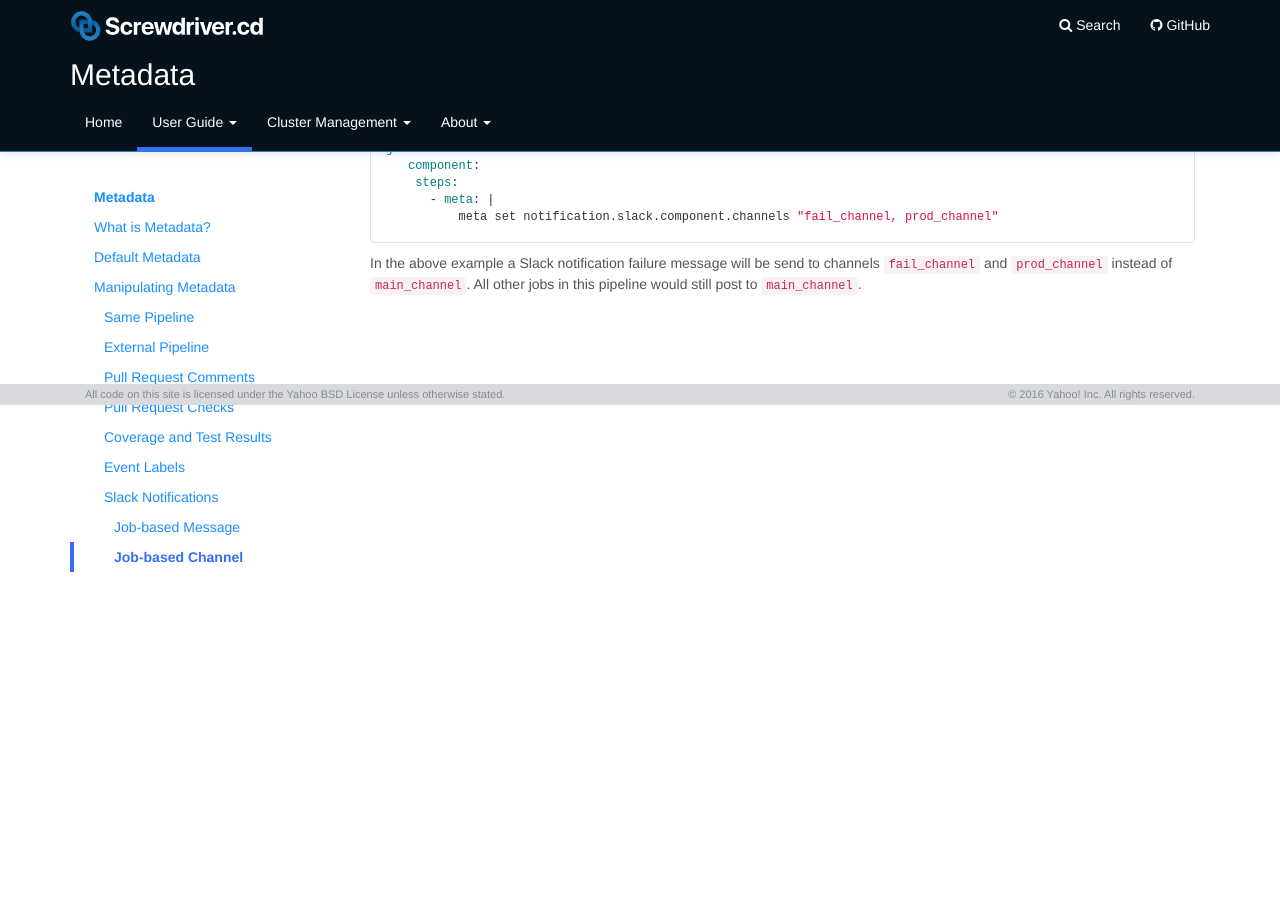
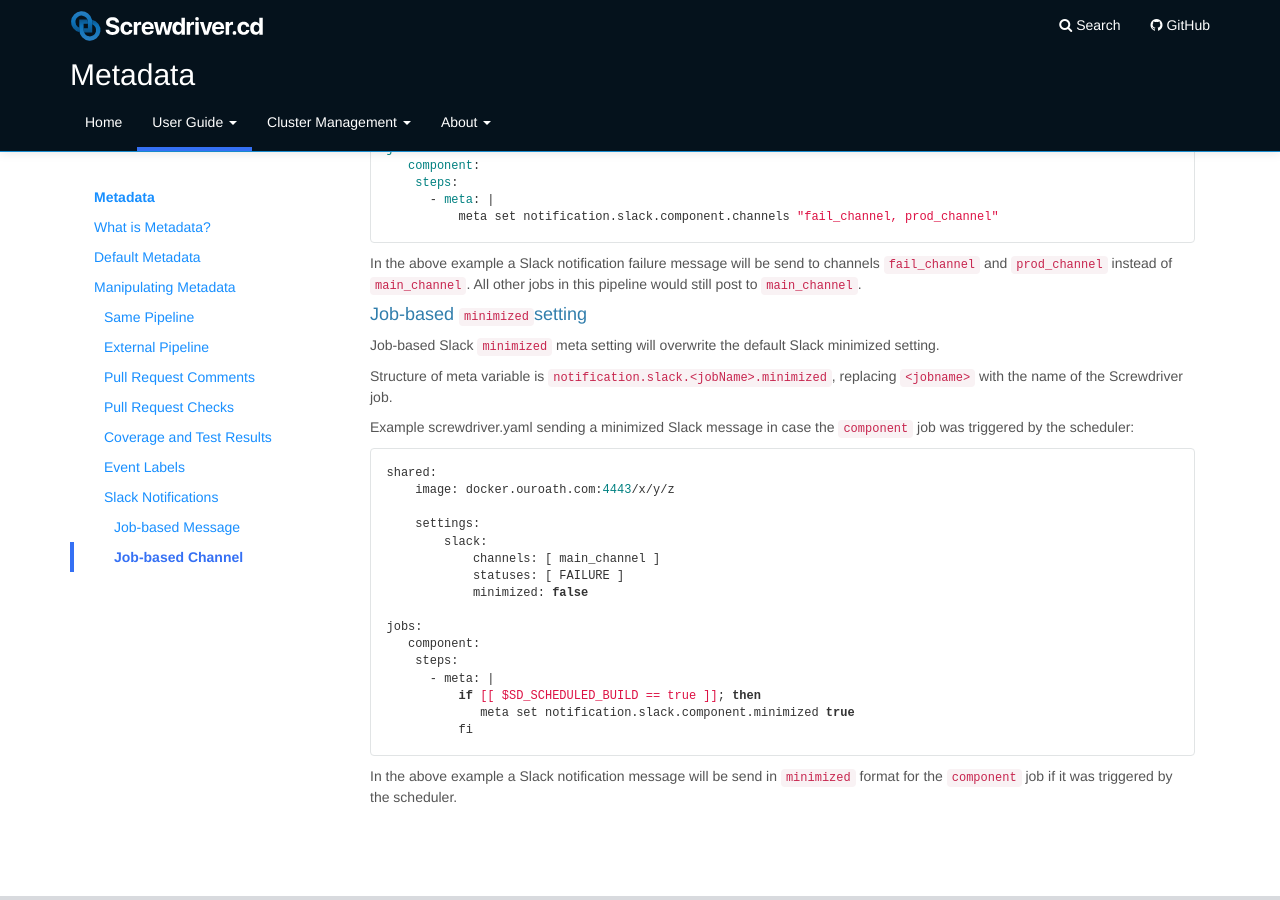
Before and after one commit to screwdriver-cd/guide, a Jekyll site: the page built from docs/user-guide/metadata.md, in a window 1280 px wide and 900 px high, scrolled down 6601 px. Built offline with Jekyll 4.4.1, drawn with Linux system fonts in a browser that asks for light colours.

Commit message:
Updated Slack documentation
Documentation for feature https://github.com/screwdriver-cd/notifications-slack/pull/34

````diff
--- a/docs/user-guide/metadata.md
+++ b/docs/user-guide/metadata.md
@@ -281,3 +281,30 @@ jobs:
           meta set notification.slack.component.channels "fail_channel, prod_channel"
 ```
 In the above example a Slack notification failure message will be send to channels `fail_channel` and `prod_channel` instead of `main_channel`. All other jobs in this pipeline would still post to `main_channel`.
+
+#### Job-based `minimized`setting
+Job-based Slack `minimized` meta setting will overwrite the default Slack minimized setting.
+
+Structure of meta variable is `notification.slack.<jobName>.minimized`, replacing `<jobname>` with the name of the Screwdriver job.
+
+Example screwdriver.yaml sending a minimized Slack message in case the `component` job was triggered by the scheduler:
+
+```yaml
+shared:
+    image: docker.ouroath.com:4443/x/y/z
+
+    settings:
+        slack:
+            channels: [ main_channel ]
+            statuses: [ FAILURE ]
+            minimized: false
+
+jobs:
+   component:
+    steps:
+      - meta: |
+          if [[ $SD_SCHEDULED_BUILD == true ]]; then
+             meta set notification.slack.component.minimized true
+          fi
+```
+In the above example a Slack notification message will be send in `minimized` format for the `component` job if it was triggered by the scheduler.
````
